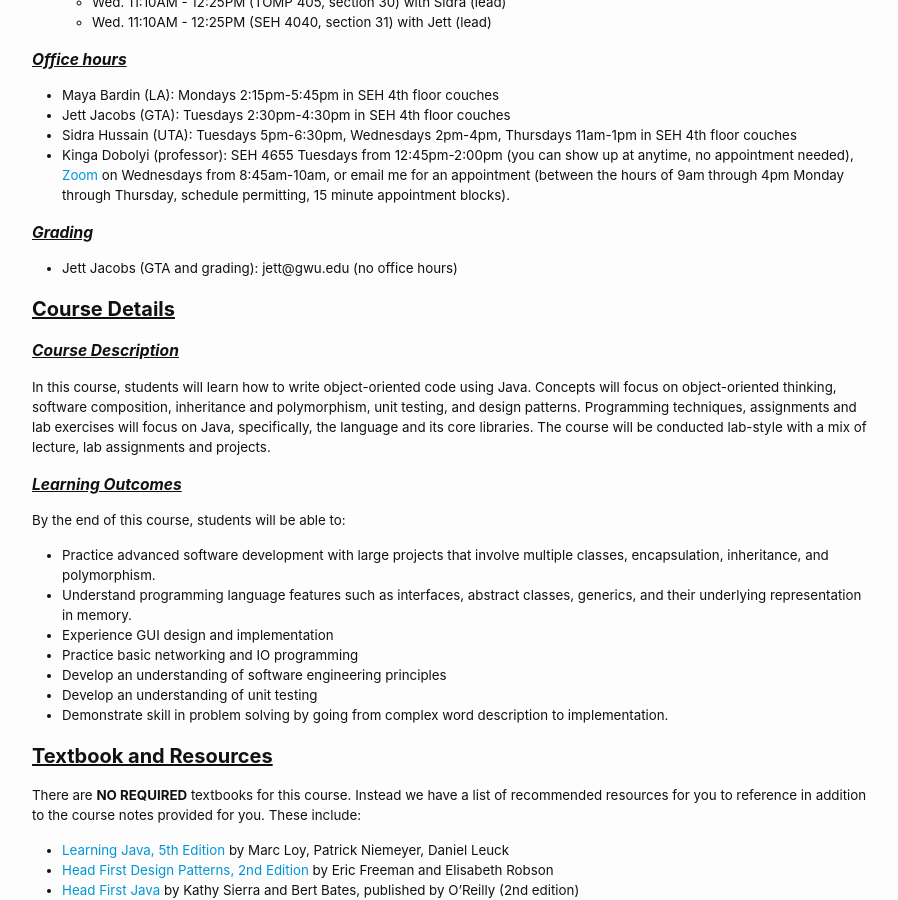
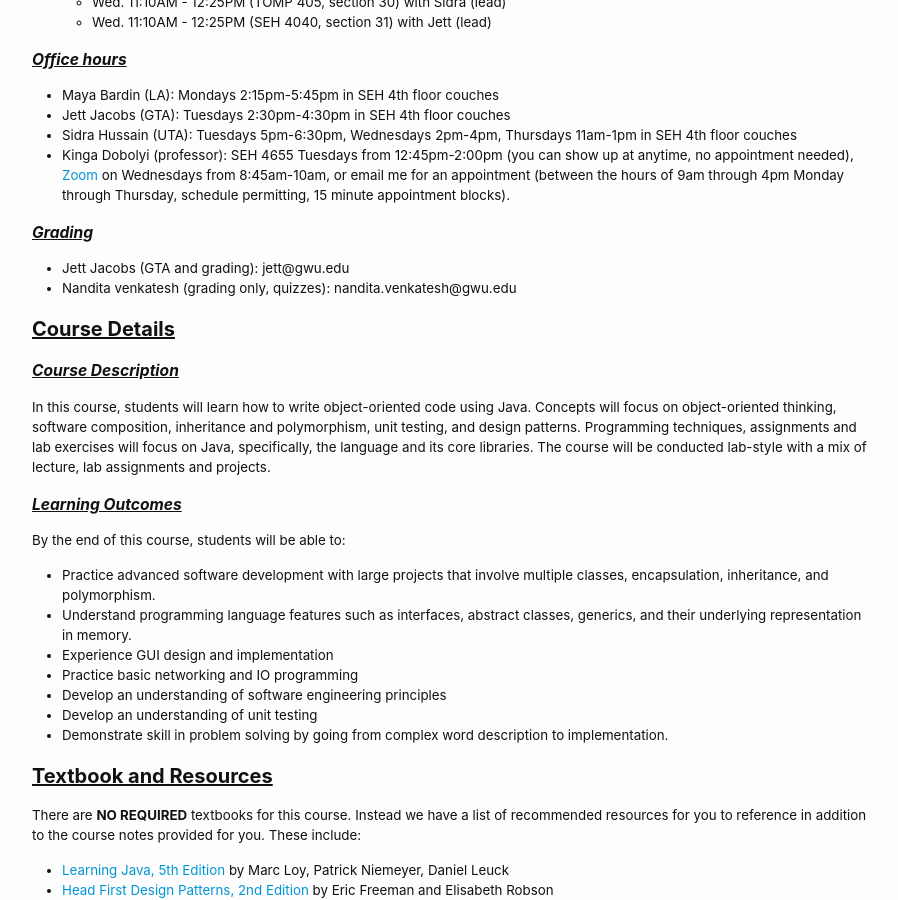
Before and after one commit to cs2113-f24/cs2113-f24.github.io, a Jekyll site: the page built from syllabus.md, in a window 1280 px wide and 900 px high, scrolled down 414 px. Shown: the whole window, without its empty margins (188-1086 px from the left). Built offline with Jekyll 4.4.1, drawn with Linux system fonts in a browser that asks for light colours.

Commit message:
spring update

```diff
--- a/syllabus.md
+++ b/syllabus.md
@@ -33,7 +33,8 @@ aside:
 * Kinga Dobolyi (professor): SEH 4655 Tuesdays from 12:45pm-2:00pm (you can show up at anytime, no appointment needed), [Zoom](https://gwu-edu.zoom.us/j/6378326351) on Wednesdays from 8:45am-10am, or email me for an appointment (between the hours of 9am through 4pm Monday through Thursday, schedule permitting, 15 minute appointment blocks).
 
 ### Grading
-* Jett Jacobs (GTA and grading): jett@gwu.edu (no office hours)
+* Jett Jacobs (GTA and grading): jett@gwu.edu
+* Nandita venkatesh (grading only, quizzes): nandita.venkatesh@gwu.edu
 
 ## Course Details
 
```
